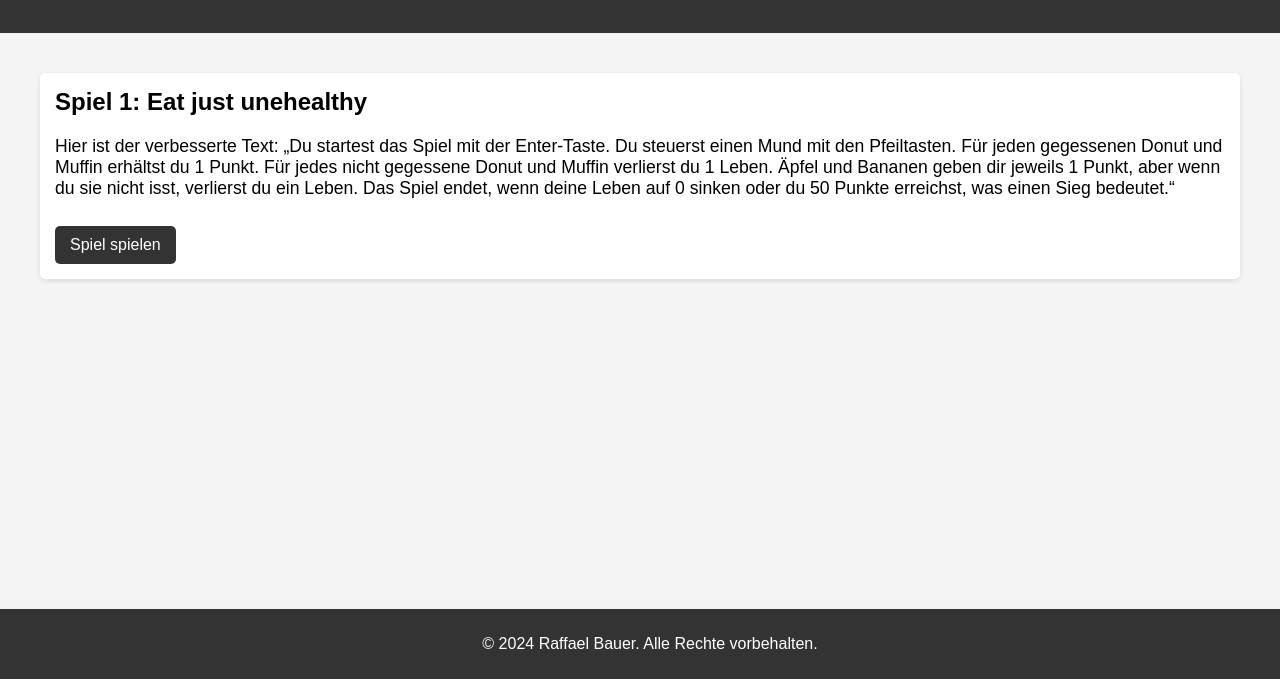
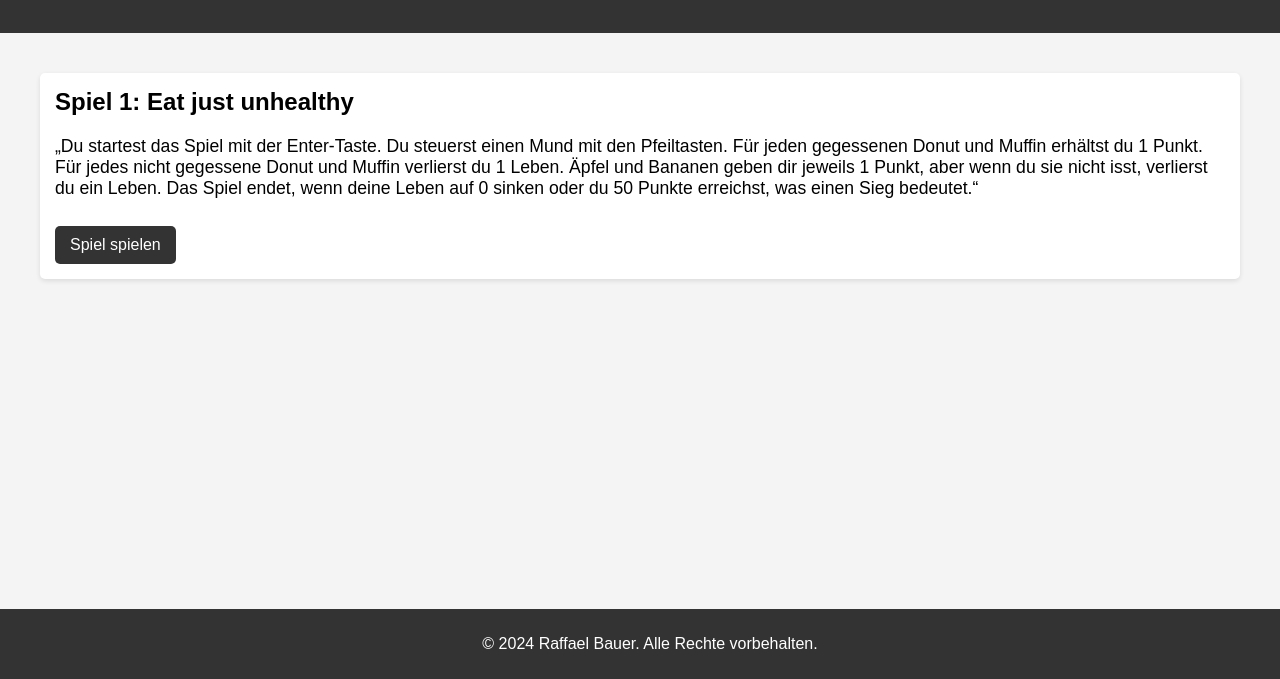
Before and after one commit to raffaelbauer/meine-Spiele, a plain HTML site: page index.html in a window 1280 px wide. Shown: the part 121-800 px from the top of the page. Drawn offline with Linux system fonts and the light colour scheme.

Commit message:
Update index.html

```diff
--- a/index.html
+++ b/index.html
@@ -3,7 +3,6 @@
 <head>
     <meta charset="UTF-8">
     <meta name="viewport" content="width=device-width, initial-scale=1.0">
-    <meta http-equiv="X-UA-Compatible" content="ie=edge">
     <title>Meine Eigenen Spiele</title>
     <style>
         body {
@@ -67,13 +66,13 @@
 
 <section>
     <div class="game">
-        <h2>Spiel 1: Eat just unehealthy</h2>
-        <p>Hier ist der verbesserte Text:
-
-            „Du startest das Spiel mit der Enter-Taste. Du steuerst einen Mund mit den Pfeiltasten. Für jeden gegessenen Donut und Muffin erhältst du 1 Punkt. Für jedes nicht gegessene Donut und Muffin verlierst du 1 Leben. Äpfel und Bananen geben dir jeweils 1 Punkt, aber wenn du sie nicht isst, verlierst du ein Leben. Das Spiel endet, wenn deine Leben auf 0 sinken oder du 50 Punkte erreichst, was einen Sieg bedeutet.“</p>
+        <h2>Spiel 1: Eat just unhealthy</h2>
+        <p>„Du startest das Spiel mit der Enter-Taste. Du steuerst einen Mund mit den Pfeiltasten.
+        Für jeden gegessenen Donut und Muffin erhältst du 1 Punkt. Für jedes nicht gegessene Donut und Muffin verlierst du 1 Leben.
+        Äpfel und Bananen geben dir jeweils 1 Punkt, aber wenn du sie nicht isst, verlierst du ein Leben.
+        Das Spiel endet, wenn deine Leben auf 0 sinken oder du 50 Punkte erreichst, was einen Sieg bedeutet.“</p>
         <a href="https://raffaelbauer.github.io/eat-just-unhealthy/">Spiel spielen</a>
     </div>
-
 </section>
 
 <footer>
```
